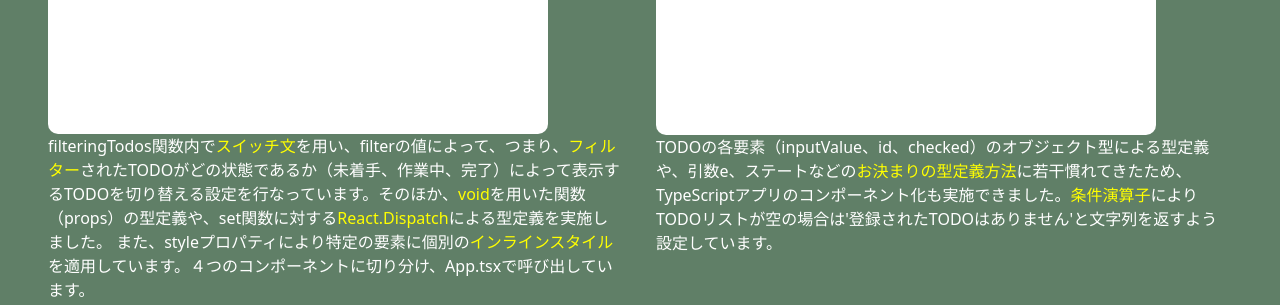
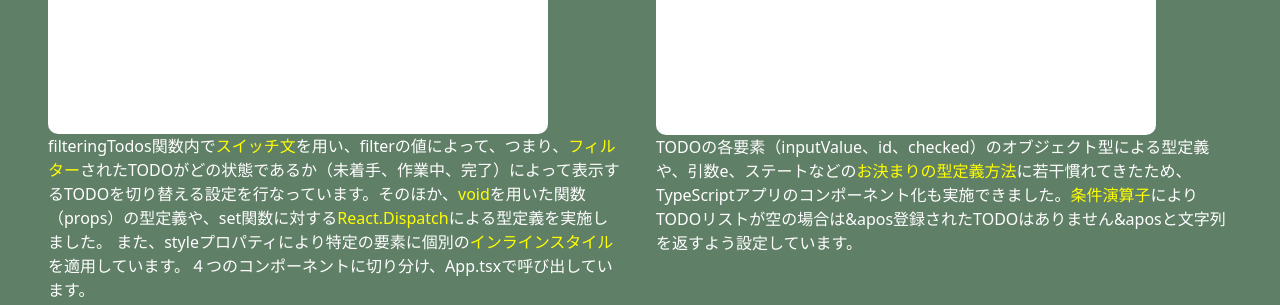
Before and after one commit to Ryuya-Fujisaki/portfolio, a Next.js app: page / in a window 1280 px wide. Shown: the part 1380-1685 px from the top of the page. Built offline with nearby package versions, Linux system fonts and the light colour scheme.

Commit message:
corrected single quotation to &apos at index.tsx 111lines

```diff
--- a/src/pages/index.tsx
+++ b/src/pages/index.tsx
@@ -108,7 +108,7 @@ export default function Home() {
         </Link>
         <p style={{ color: 'white' }} >
           TODOの各要素（inputValue、id、checked）のオブジェクト型による型定義や、引数e、ステートなどの<span style={{ color: 'yellow' }}>お決まりの型定義方法</span>に若干慣れてきたため、TypeScriptアプリのコンポーネント化も実施できました。
-          <span style={{ color: 'yellow' }}>条件演算子</span>によりTODOリストが空の場合は'登録されたTODOはありません'と文字列を返すよう設定しています。
+          <span style={{ color: 'yellow' }}>条件演算子</span>によりTODOリストが空の場合は&apos登録されたTODOはありません&aposと文字列を返すよう設定しています。
         </p>
       </div>
 
```
